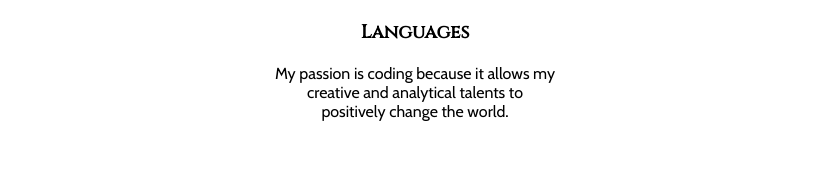
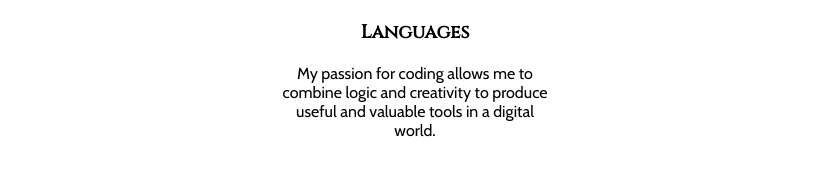
Before and after one commit to BARLOW-DEV/MyPersonalSite, a plain HTML site: page index.html in a window 1280 px wide. Shown: the part 1537-1721 px from the top of the page, without its empty margins (225-1054 px from the left). Drawn offline with nearby package versions, Linux system fonts and the light colour scheme.

Commit message:
updated personal test

```diff
--- a/index.html
+++ b/index.html
@@ -35,7 +35,8 @@
         <img class="CPP-img" src="images/C++.png" alt="C++-img">
         <img class="C" src="images/C.png" alt="C-img">
         <h3>Languages</h3>
-        <p>My passion is coding because it allows my creative and analytical talents to positively change the world.</p>
+        <p>My passion for coding allows me to combine logic and creativity
+          to produce useful and valuable tools in a digital world.</p>
       </div>
       <div class="skill-row2">
         <img class="docker-img" src="images/docker.png" alt="docker-img">
```
